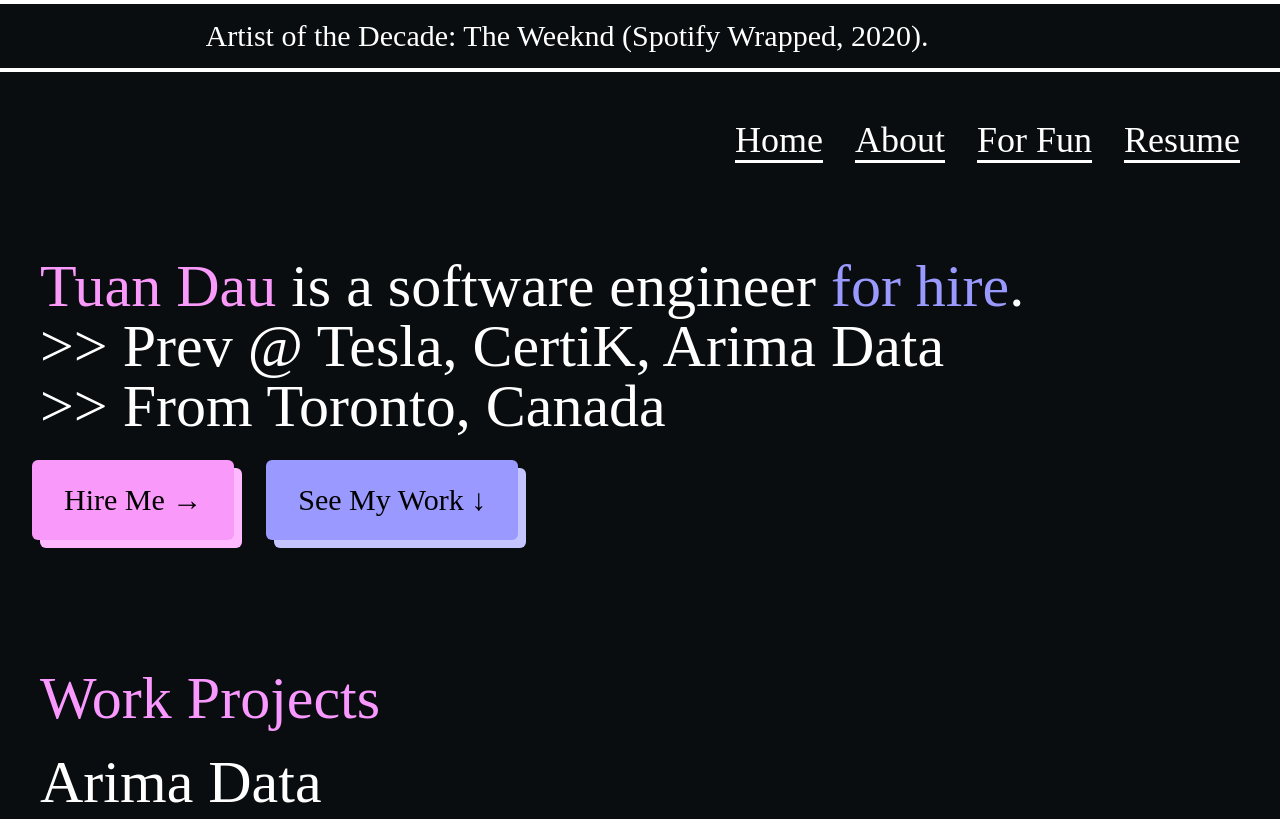
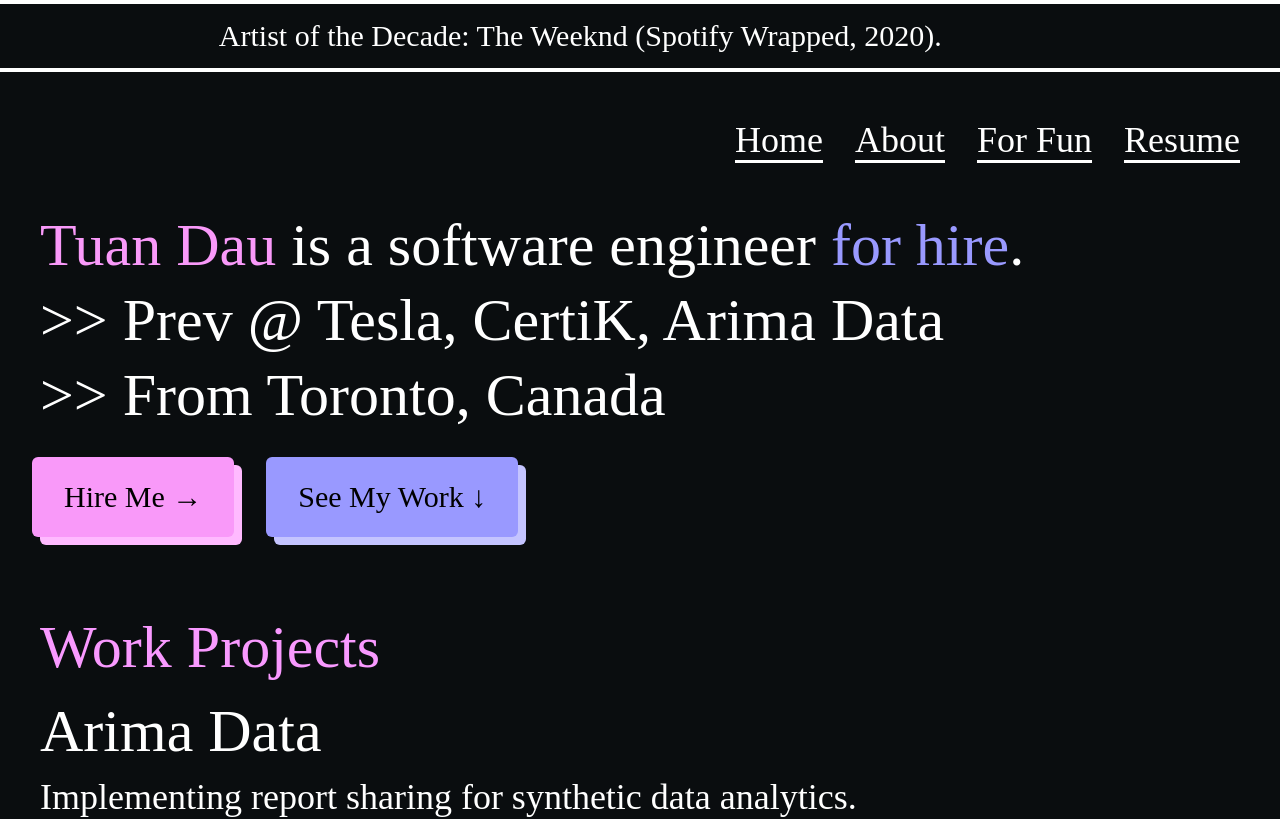
Before and after one commit to tuansydau/portfolio-website, a Next.js app: page / in a window 1280 px wide. Shown: the top 819 px of the page. Built offline with nearby package versions, Linux system fonts and the light colour scheme.

Commit message:
changed: spacing on homepage

```diff
--- a/app/components/homepage/IntroSection.tsx
+++ b/app/components/homepage/IntroSection.tsx
@@ -14,7 +14,7 @@ export default function IntroSection() {
   return (
     <>
       {/*  Intro Tagline */}
-      <div className="text-6xl">
+      <div className="text-6xl leading-tight">
         <span className="text-[#F999F9] hover:cursor-pointer">Tuan Dau </span>
         is a software engineer <span className="text-[#9999FF]">for hire</span>.
         <p>
--- a/app/page.tsx
+++ b/app/page.tsx
@@ -21,11 +21,7 @@ export default function Home() {
           <NavigationMenu />
           <Spacer />
           <Spacer />
-          <Spacer />
-          <Spacer />
           <IntroSection />
-          <Spacer />
-          <Spacer />
           <Spacer />
           <Spacer />
           <Spacer />
```
